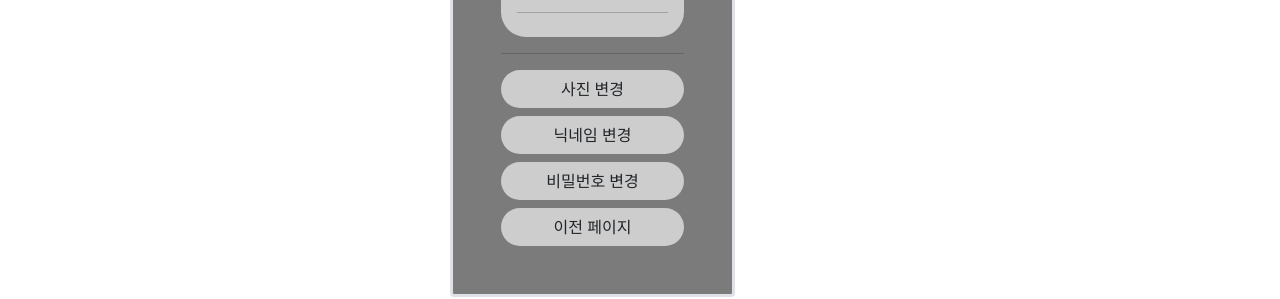
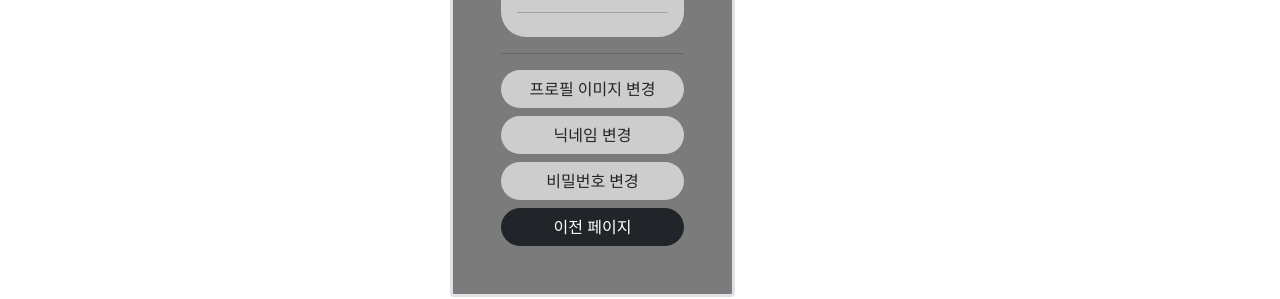
Before and after one commit to jeojw/Opentalk, a React (Create React App) app in the folder opentalk/src/main/frontend/: page /opentalk/profile in a window 1280 px wide. Shown: the part 401-700 px from the top of the page. Built offline with nearby package versions, Linux system fonts and the light colour scheme; no server answers.

Commit message:
일부 스타일링 변경

```diff
--- a/opentalk/src/main/frontend/src/jsx/main.jsx
+++ b/opentalk/src/main/frontend/src/jsx/main.jsx
@@ -386,7 +386,12 @@ const MainComponent = () => {
 
    return (
     <Container>
-        <Modal isOpen={isMessageBoxOpen} onRequestClose={closeModal}>
+        <Modal isOpen={isMessageBoxOpen} onRequestClose={closeModal} style={{
+                    content: {
+                        width: '1000px', // 원하는 너비로 설정
+                        height: '600px', // 원하는 높이로 설정
+                    }
+                }}>
             <ListGroup>
             {messageList.map((_message) => (
                 <ListGroupItem style={{ borderTopLeftRadius: "25px",
--- a/opentalk/src/main/frontend/src/jsx/profile.jsx
+++ b/opentalk/src/main/frontend/src/jsx/profile.jsx
@@ -384,7 +384,7 @@ const ProfileComponent = ({memberId, setIsUpdateData}) => {
                                     borderBottomLeftRadius: "50px",
                                     borderTopRightRadius: "50px",
                                     borderBottomRightRadius: "50px"
-                                }} onClick={ChangeImgPopup}>사진 변경</Button>
+                                }} onClick={ChangeImgPopup}>프로필 이미지 변경</Button>
                         <Button variant='#CDCDCD' style={{
                                     backgroundColor:"#CDCDCD",
                                     borderTopLeftRadius: "50px",
@@ -399,8 +399,7 @@ const ProfileComponent = ({memberId, setIsUpdateData}) => {
                                     borderTopRightRadius: "50px",
                                     borderBottomRightRadius: "50px"
                                 }} onClick={ChangePasswordPopup}>비밀번호 변경</Button>
-                        <Button variant='#CDCDCD' style={{
-                                    backgroundColor:"#CDCDCD",
+                        <Button variant='dark' style={{
                                     borderTopLeftRadius: "50px",
                                     borderBottomLeftRadius: "50px",
                                     borderTopRightRadius: "50px",
```
